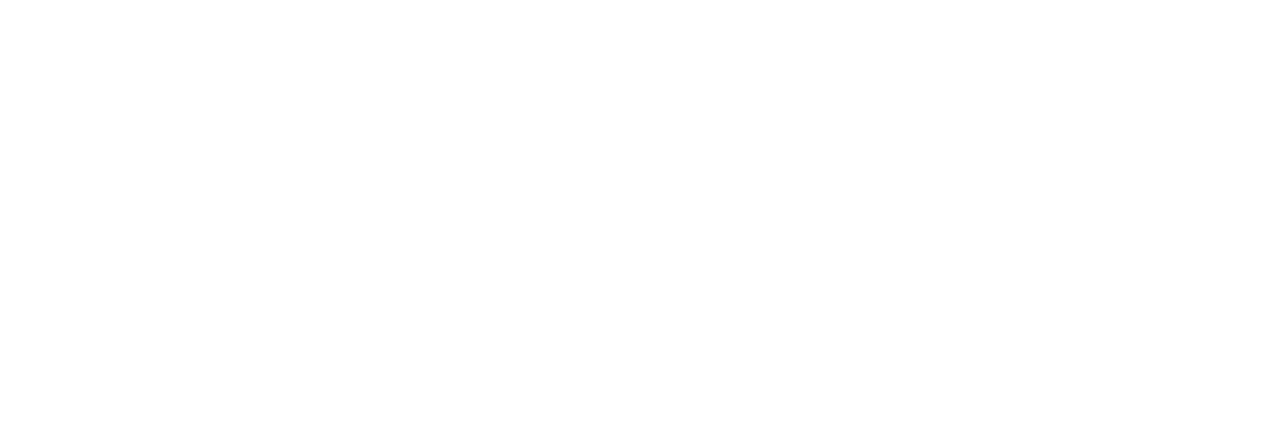
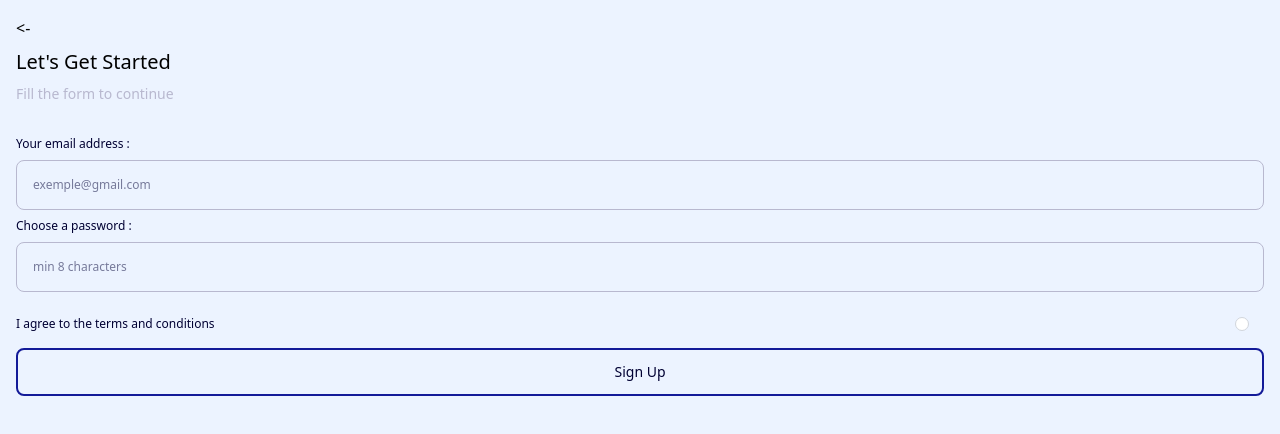
Before and after one commit to Tbeaumont79/SyncTalk, an Angular app in the folder front/: page / in a window 1280 px wide. Shown: the top 434 px of the page. Built offline with nearby package versions, Linux system fonts and the light colour scheme.

Commit message:
feat: adding the register component

```diff
--- a/front/src/app/app.component.html
+++ b/front/src/app/app.component.html
@@ -1,3 +1,4 @@
 <main>
+  <app-register></app-register>
   <router-outlet></router-outlet>
 </main>
--- /dev/null
+++ b/front/src/app/register/register.component.html
@@ -0,0 +1,39 @@
+<section class="h-screen w-full bg-lightBackground">
+  <div class="flex flex-col items-start justify-center m-auto p-4 gap-2">
+    <p class=""><-</p>
+    <h1 class="text-xl color-darktext">Let's Get Started</h1>
+    <span class="text-sm text-bluelightgray">Fill the form to continue</span>
+  </div>
+  <form class="flex flex-col items-start justify-center p-4 gap-2">
+    <label for="email" class="text-xs text-darktext"
+      >Your email address :</label
+    >
+    <input
+      type="email"
+      placeholder="exemple@gmail.com"
+      class="text-xs p-4 rounded-lg text-darktext input-info w-full border-[1px] border-bluelightgray"
+    />
+    <label for="password" class="text-xs text-darktext"
+      >Choose a password :</label
+    >
+    <input
+      type="password"
+      placeholder="min 8 characters"
+      class="text-xs p-4 rounded-lg text-darktext input-info w-full border-[1px] border-bluelightgray"
+    />
+    <div class="flex flex-col justify-center w-full gap-4">
+      <label for="terms" class="flex justify-between w-full gap-2 pt-4">
+        <p class="text-xs text-darktext">I agree to the terms and conditions</p>
+        <input type="checkbox" value="" class="sr-only" />
+        <div
+          class="relative w-7.5 h-4 rounded-full dark:bg-darkBackground peer-checked:after:translate-x-full rtl:peer-checked:after:-translate-x-full peer-checked:after:border-white after:content-[''] after:absolute after:top-[1px] after:start-[1px] after:bg-white after:border-gray-300 after:border after:rounded-full after:h-3.5 after:w-3.5 after:transition-all dark:border-gray-600 peer-checked:bg-blue-600 dark:peer-checked:bg-blue-600"
+        ></div>
+      </label>
+      <button
+        class="text-darktext text-sm bg-lightBackground border-2 animate-border-pulse px-6 py-3 border-primary hover:bg-primary hover:text-lighttext p-4 rounded-lg w-full max-w-base"
+      >
+        Sign Up
+      </button>
+    </div>
+  </form>
+</section>
--- a/front/src/styles.css
+++ b/front/src/styles.css
@@ -1,2 +1,23 @@
 /* You can add global styles to this file, and also import other style files */
 @import "tailwindcss";
+
+@theme {
+  --color-primary: #2634fc;
+  --color-lighttext: #dbe9ff;
+  --color-bluelightgray: #b8b8cf;
+  --color-darktext: #000033;
+  --color-lightBackground: #ecf3ff;
+  --color-darkBackground: #000033;
+}
+@keyframes border-pulse {
+  0%,
+  100% {
+    border-color: #000033; /* sky-400 */
+  }
+  50% {
+    border-color: #2634fc; /* blue-900 */
+  }
+}
+.animate-border-pulse {
+  animation: border-pulse 4s cubic-bezier(0.4, 0, 0.6, 1) infinite;
+}
```
Also changed, not shown: front/src/app/app.component.ts (+4 -4 lines), front/src/app/register/register.component.ts (added, +12 -0 lines), front/src/app/register/register.component.css (added), 2 other files (tests, documents, lock files or other folders).
